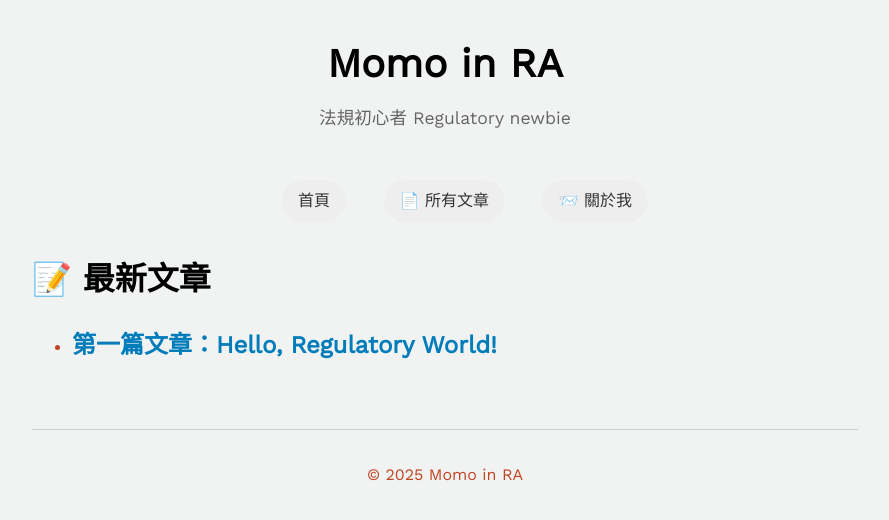
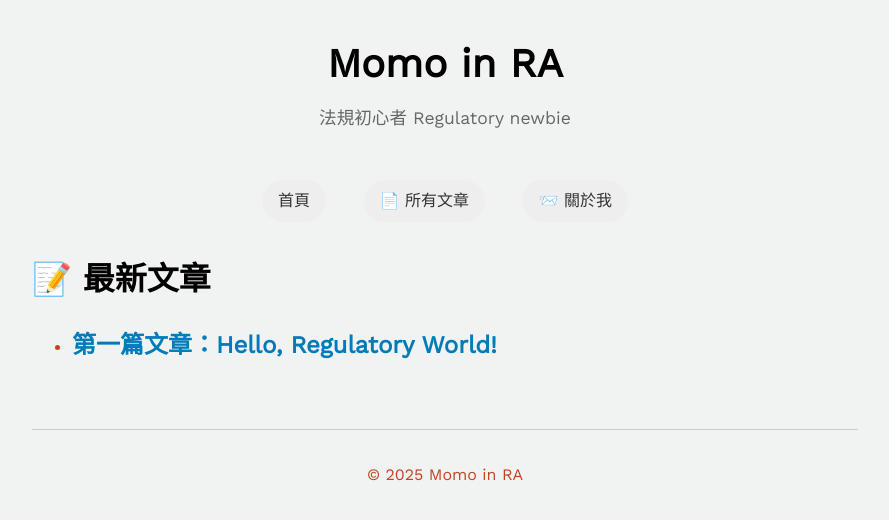
Before and after one commit to MomoInRA/github.io, a Jekyll site: the page built from index.md, in a window 1280 px wide. Shown: the top 520 px of the page, without its empty margins (195-1084 px from the left). Built offline with Jekyll 4.4.1, drawn with Linux system fonts in a browser that asks for light colours.

Commit message:
Update style.css

```diff
--- a/assets/css/style.css
+++ b/assets/css/style.css
@@ -59,11 +59,28 @@ header .subtitle {
   color: #666;
   margin-top: 0.5rem;
 }
+
+/* === 導覽列總容器置中設定 === */
+.navbar {
+  text-align: center;
+  margin-bottom: 2rem;
+}
+
+/* === 導覽列 ul 組織設定 === */
+.navbar ul {
+  list-style: none;
+  padding: 0;
+  margin: 1rem 0 2rem 0;
+  text-align: center;
+}
+
+/* === 各項目置中顯示 === */
 .navbar ul li {
   display: inline-block;
   margin: 0 1rem;
 }
 
+/* === 泡泡按鈕樣式核心設定 === */
 .navbar ul li a {
   display: inline-block;
   padding: 0.5rem 1rem;
@@ -75,11 +92,8 @@ header .subtitle {
   transition: all 0.3s ease;
 }
 
+/* === 滑鼠 Hover 效果 === */
 .navbar ul li a:hover {
   background-color: #C14420;
   color: white;
 }
-.navbar {
-  text-align: center;
-  margin-bottom: 2rem;
-}
```
